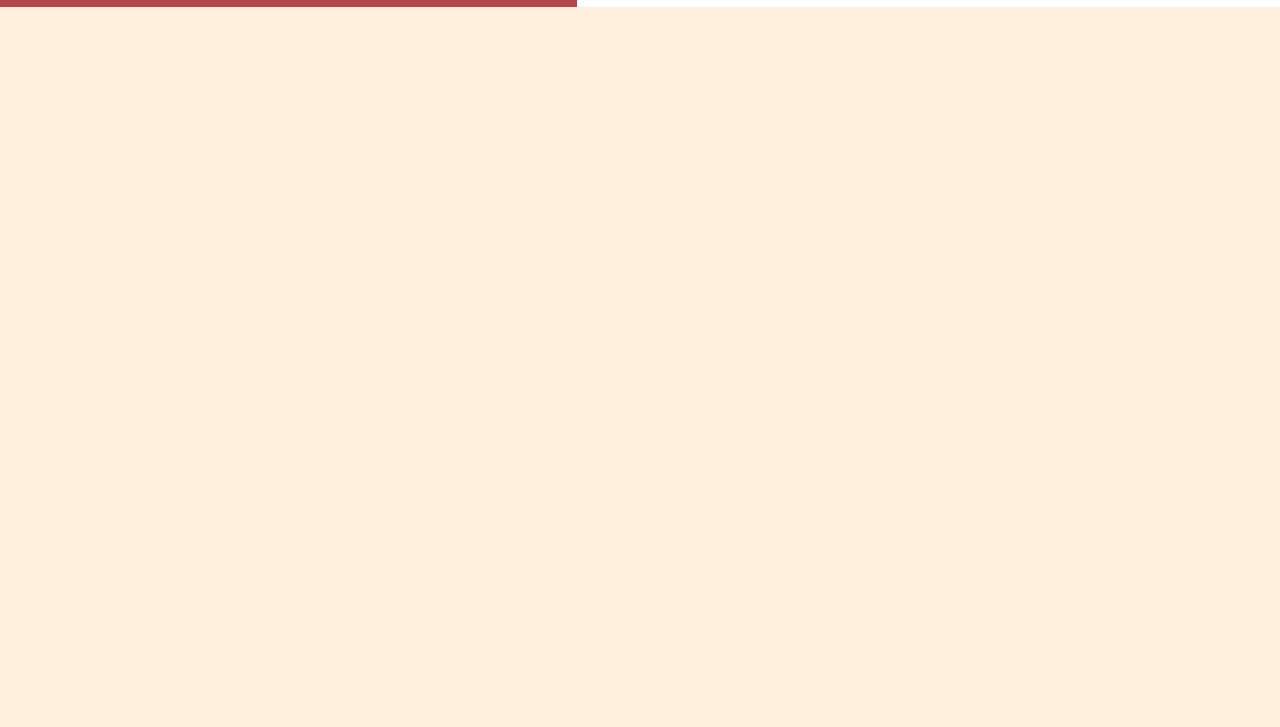
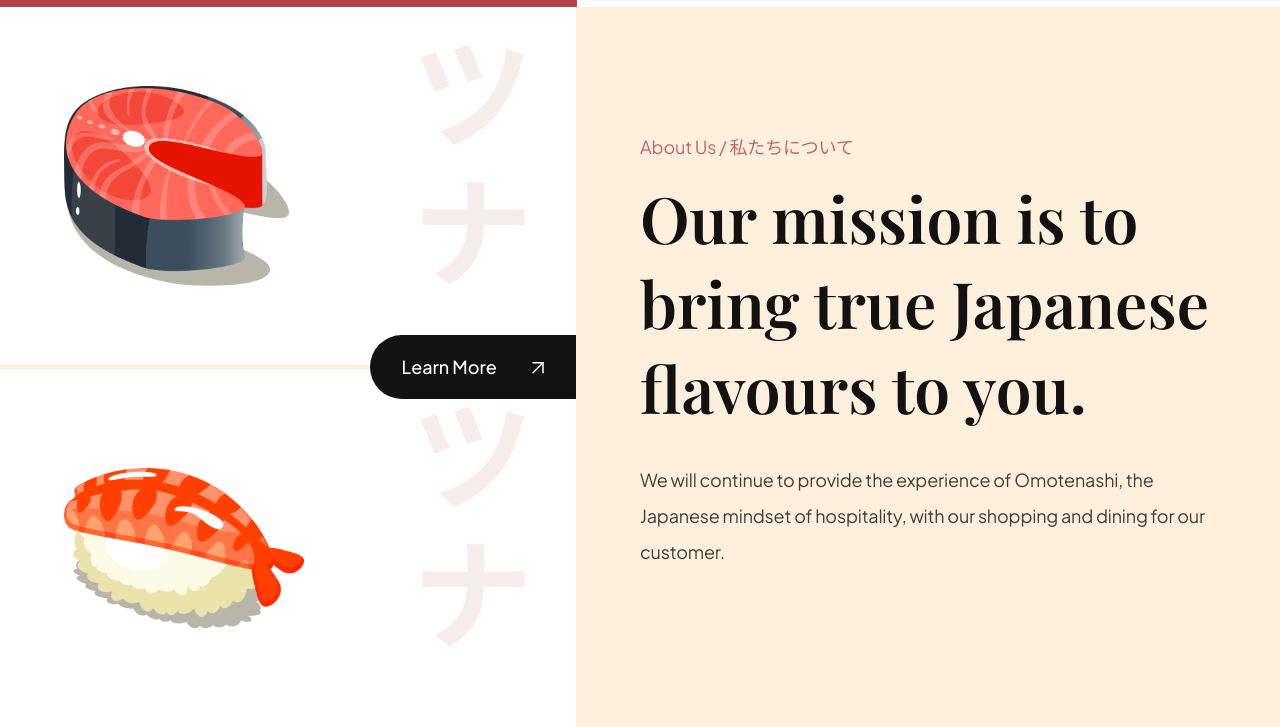
Before and after one commit to Orisaeke/Sushimaun, a website built with Vite: page index.html in a window 1280 px wide. Shown: the part 791-1518 px from the top of the page. Before the commit the page ends 800 px from the top, so only its background shows below. Built offline with nearby package versions, Linux system fonts and the light colour scheme.

Commit message:
Sushimaun v0.4 (About Us section implemented)

```diff
--- a/css/sections/about.css
+++ b/css/sections/about.css
@@ -0,0 +1,73 @@
+.about-us {
+    display: flex;
+    min-height: 720px;
+    overflow: hidden;
+}
+
+.about-us__image {
+    flex: 1;
+    display: flex;
+    flex-direction: column;
+    justify-content: center;
+    background: var(--color-white);
+    position: relative;
+}
+
+.about-us__image div {
+    padding: 32px 64px;
+    flex: 1;
+    display: flex;
+    align-items: center;
+    background-position: center;
+    background-repeat: no-repeat;
+    background-size: contain;
+}
+
+.about-us__image-sushi3 {
+    border-bottom: 4px solid var(--color-creamson);
+    background-image: url("../../assets/about_bg1.png");
+}
+
+.about-us__image-sushi2 {
+    background-image: url("../../assets/about_bg1.png");
+}
+
+.about-us__image-sushi3 img {
+    width: 225px;
+    height: 200px;
+}
+
+.about-us__image-sushi2 img {
+    width: 240px;
+    height: 160px;
+}
+
+.about-us__button {
+    position: absolute;
+    right: 0;
+    padding: 12px 32px;
+    min-height: 64px;
+    background: var(--secondary-color);
+    border: 0;
+    outline: 0;
+    border-radius: 32px 0 0 32px;
+    color: #fff;
+    font-family: var(--plus-jakarta-sans);
+    font-weight: 500;
+    font-size: 18px;
+    line-height: 24px;
+    cursor: pointer;
+}
+
+.about-us__button img {
+    object-fit: contain;
+    margin-left: 32px;
+}
+
+.about-us__content {
+    padding: 64px;
+    flex: 1;
+    display: flex;
+    justify-content: center;
+    flex-direction: column;
+}
--- a/index.html
+++ b/index.html
@@ -79,5 +79,31 @@
         </div>
       </section>
 
+      <section class="about-us" id="about-us">
+        <div class="about-us__image">
+          <div class="about-us__image-sushi3">
+            <img src="assets/sushi-3.png" alt="sushi" />
+          </div>
+
+          <button class="about-us__button">Learn More
+            <img src="assets/arrow-up-right.svg" alt="learn more"/>
+          </button>
+
+          <div class="about-us__image-sushi2">
+            <img src="assets/sushi-2.png" alt="sushi" />
+          </div>
+        </div>
+
+        <div class="about-us__content">
+          <p class="sushi__subtitle">About Us / 私たちについて</p>
+          <h3 class="sushi__title">Our mission is to bring
+            true Japanese flavours to you.
+          </h3>
+          <p class="sushi__description">We will continue to provide the
+            experience of Omotenashi, the Japanese mindset of hospitality,
+            with our shopping and dining for our customer.
+          </p>
+        </div>
+      </section>
   </body>
 </html>
```
